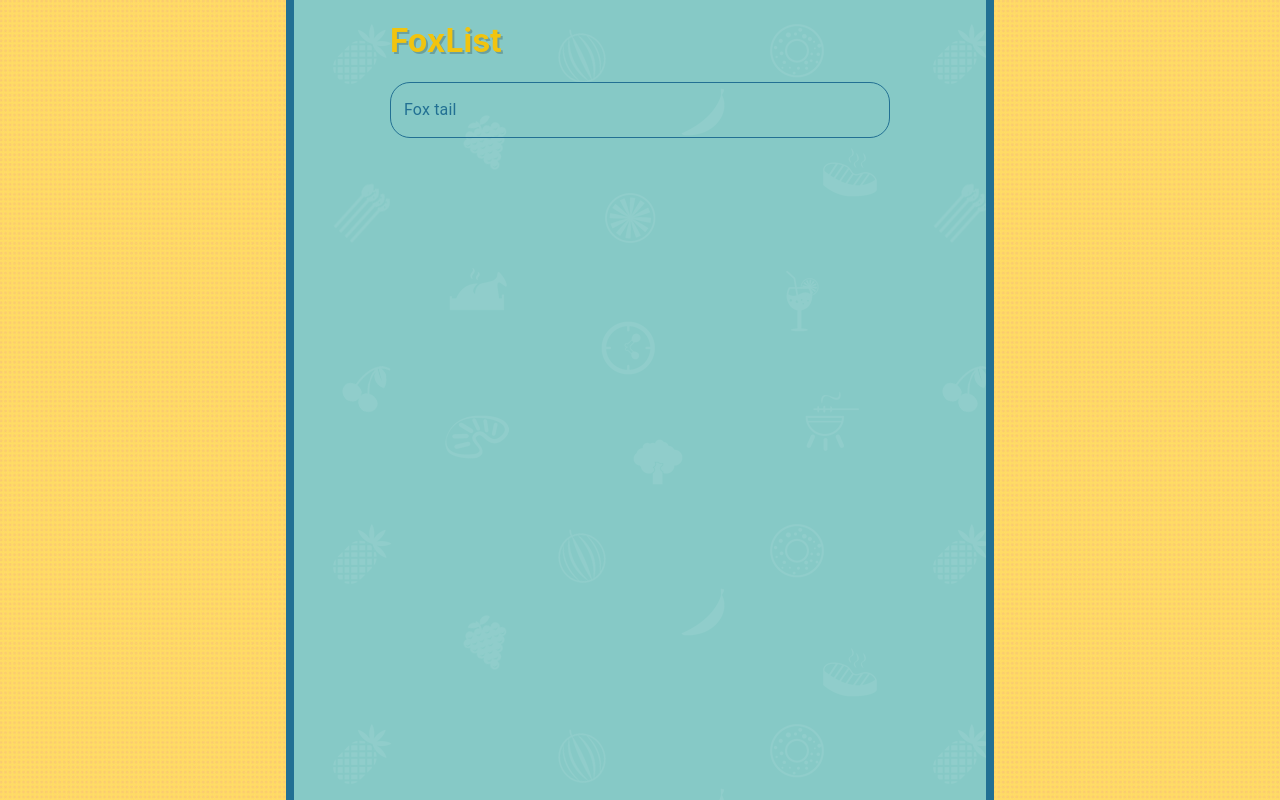
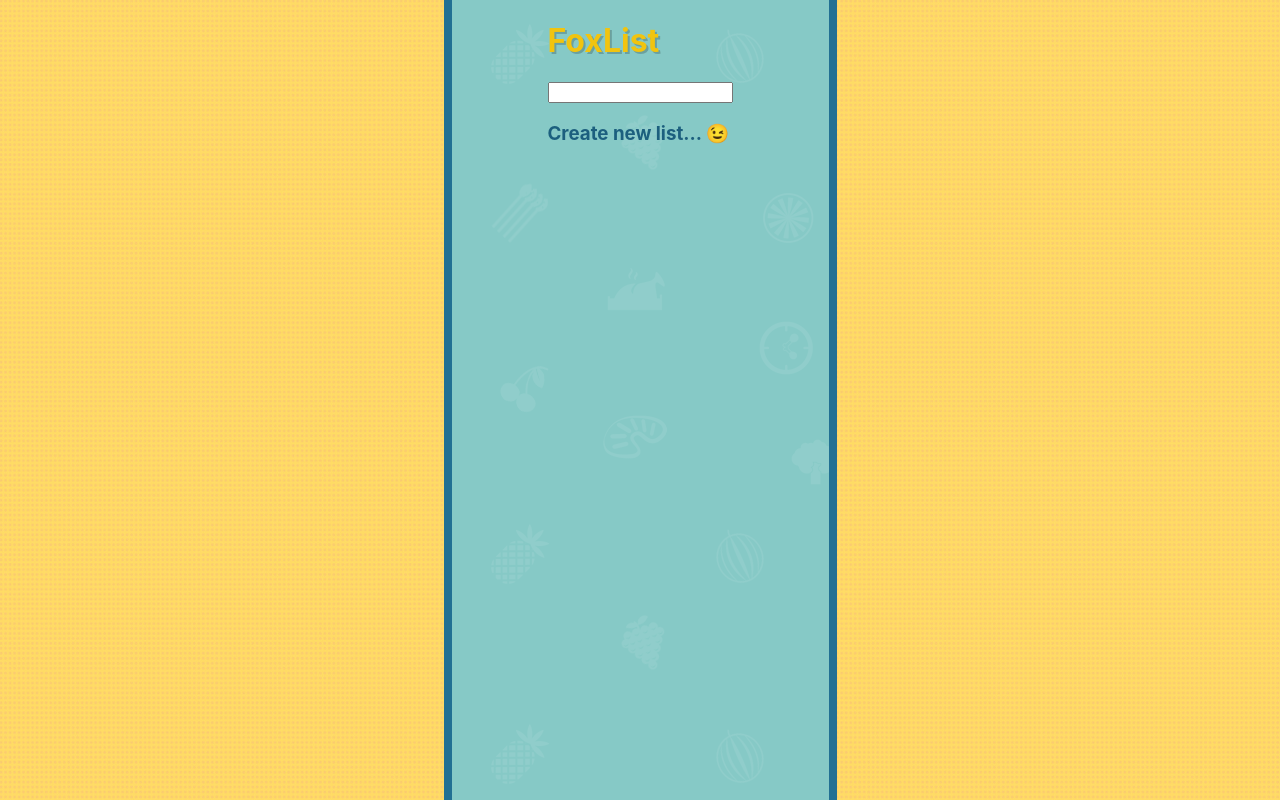
Before and after one commit to GKonar/FoxList, a React (Create React App) app: page / in a window 1280 px wide. Built offline with nearby package versions, Linux system fonts and the light colour scheme.

Commit message:
Crete text field without styles, add ref

```diff
--- a/src/App.tsx
+++ b/src/App.tsx
@@ -2,7 +2,7 @@ import { makeStyles } from "@material-ui/core/styles";
 import { productsObject } from "./assets/products";
 
 import SearchInput from "./Components/SearchInput";
-import ProductsList from "./Components/ProductsList";
+// import ProductsList from "./Components/ProductsList";
 
 //  This pattern is downloaded from www.subtlepatterns.com
 import AppBcg from "./assets/images/app_bcg.png";
@@ -39,7 +39,7 @@ const App = () => {
       <div className={classes.List}>
         <h1 className={classes.Header}>FoxList</h1>
         <SearchInput productsObject={productsObject} />
-        <ProductsList />
+        {/* <ProductsList /> */}
       </div>
     </div>
   );
--- a/src/Components/ProductsList.tsx
+++ b/src/Components/ProductsList.tsx
@@ -1,4 +1,4 @@
-import React, { Fragment } from "react";
+import { Fragment } from "react";
 import { makeStyles } from "@material-ui/core/styles";
 import ProductsListItem from "./ProductsListItem";
 
@@ -7,6 +7,11 @@ const useStyles = makeStyles({
     listStyle: "none",
     padding: 0,
   },
+  EmptyListMessage: {
+    color: "#1c5f7e",
+    display: "flex",
+    cursor: "pointer"
+  }
 });
 
 interface IProductsListProps {
@@ -25,7 +30,7 @@ const ProductsList = ({ products }: IProductsListProps) => {
               products.map((p, i) => <ProductsListItem key={i} product={p} />)
             }
           </ul>
-        ) : null
+        ) : <h3 className={classes.EmptyListMessage}>Create new list... 😉</h3>
       }
     </Fragment>
   );
--- a/src/Components/SearchInput.tsx
+++ b/src/Components/SearchInput.tsx
@@ -1,6 +1,6 @@
-import React, { useState } from "react";
-import TextField from "@material-ui/core/TextField";
-// import { Button } from "@material-ui/core";
+import React, { useState, useRef } from "react";
+// import TextField from "@material-ui/core/TextField";
+import TextField from "./TextField";
 import { IProductsObject, IVegsArrays } from '../interfaces/products/products.interfaces';
 import { StylesProvider } from "@material-ui/core/styles";
 import "./SearchInput.scss";
@@ -13,30 +13,20 @@ interface ISearchInputProps {
 const SearchInput = (searchInputProps: ISearchInputProps): JSX.Element => {
   const [products, setProducts] = useState<string[]>([]);
   const { productsObject } = searchInputProps;
-
+  const inputRef = useRef<HTMLInputElement>(null);
 
   const filterVegArray = (e: React.ChangeEvent<HTMLTextAreaElement | HTMLInputElement>): void => {
-    // get language - gonna be dynamically drag from object
     let language: string = "english";
-
-    // get input value
     const searchValue: string = e.target.value;
-
-    // get first letter
     const firstLetter: string = searchValue.charAt(0).toUpperCase();
-
-    // select array with right letter key in object
     const firstLetterArray: string[] = productsObject[language as keyof IProductsObject][firstLetter as keyof IVegsArrays];
-
-    // filter array
-    const filterdArray = firstLetterArray?.filter(
-      // think of other filter function (performance reason);
+    const filteredArray = firstLetterArray?.filter(
       (p: string) =>
         p.toLowerCase().includes(searchValue.toLowerCase()) &&
         p[0] === searchValue[0]?.toLowerCase(),
     );
 
-    setProducts(searchValue.length >= 0 ? filterdArray : []);
+    setProducts(searchValue.length >= 0 ? filteredArray : []);
   };
 
   const handleSubmit = (e: React.FormEvent<HTMLFormElement>) => {
@@ -44,46 +34,28 @@ const SearchInput = (searchInputProps: ISearchInputProps): JSX.Element => {
     console.log("go");
   };
 
+  const handleClick = () => {
+    inputRef.current?.focus();
+  }
+
   return (
     <StylesProvider injectFirst>
       <form className="form" onSubmit={(e) => handleSubmit(e)}>
         <TextField
-          style={{ width: 500 }}
           onChange={e => filterVegArray(e)}
-          variant="outlined"
-          label="Fox tail"
+          reference={inputRef}
         />
         <ProductsList products={products} />
         {
           // <Button type="submit">add</Button>
+
         }
       </form>
+      {/* <button onClick={handleClick}>
+        FOCUS ON INPUT
+      </button> */}
     </StylesProvider>
   );
 };
 
 export default SearchInput;
-
-// ** Not sure which i like more
-// return (
-// 	<StylesProvider injectFirst>
-// 		<form className="form" onSubmit={handleSubmit}>
-// 			<Autocomplete
-// 				style={{ width: 500 }}
-// 				freeSolo
-// 				autoComplete
-// 				autoHighlight
-// 				options={products}
-// 				renderInput={params => (
-// 					<TextField
-// 						{...params}
-// 						onChange={e => filterVegArray(e)}
-// 						variant="outlined"
-// 						label="Fox tail"
-// 					/>
-// 				)}
-// 			/>
-// 			<Button type="submit">add</Button>
-// 		</form>
-// 	</StylesProvider>
-// );
--- /dev/null
+++ b/src/Components/TextField.tsx
@@ -0,0 +1,20 @@
+import { makeStyles } from "@material-ui/core/styles";
+
+const useStyles = makeStyles({
+
+});
+
+interface ITextFieldProps {
+  reference: React.RefObject<HTMLInputElement>;
+  onChange: (e: React.ChangeEvent<HTMLTextAreaElement | HTMLInputElement>) => void;
+}
+
+const TextField = ({ onChange, reference }: ITextFieldProps) => {
+  const classes = useStyles();
+
+  return (
+    <input ref={reference} onChange={onChange} type="text" />
+  );
+};
+
+export default TextField;
--- a/src/assets/products.ts
+++ b/src/assets/products.ts
@@ -79,22 +79,22 @@ const productsObject: IProductsObject = {
   }
 };
 
-const products: string[] = [
-  "apple",
-  "apricot",
-  "pineapple",
-  "tomato",
-  "carrot",
-  "cabbage",
-  "coconut",
-  "cucumber",
-  "celery",
-  "couliflower",
-  "courgette",
-  "lettuce",
-  "raddish",
-  "capers",
-  "celeriac",
-];
+// const products: string[] = [
+//   "apple",
+//   "apricot",
+//   "pineapple",
+//   "tomato",
+//   "carrot",
+//   "cabbage",
+//   "coconut",
+//   "cucumber",
+//   "celery",
+//   "couliflower",
+//   "courgette",
+//   "lettuce",
+//   "raddish",
+//   "capers",
+//   "celeriac",
+// ];
 
-export { products, productsObject };
+export { productsObject };
--- a/src/index.tsx
+++ b/src/index.tsx
@@ -2,7 +2,6 @@ import React from 'react';
 import ReactDOM from 'react-dom';
 import './index.css';
 import App from './App';
-import reportWebVitals from './reportWebVitals';
 
 ReactDOM.render(
   <React.StrictMode>
```
